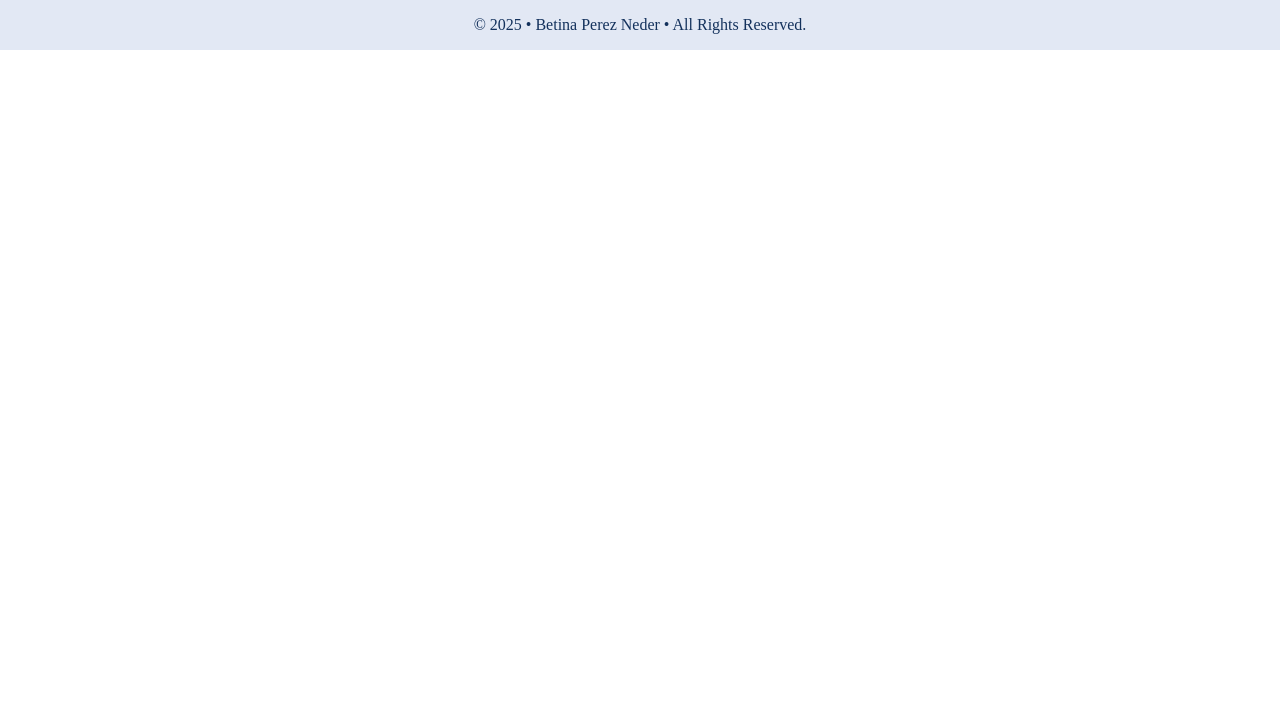
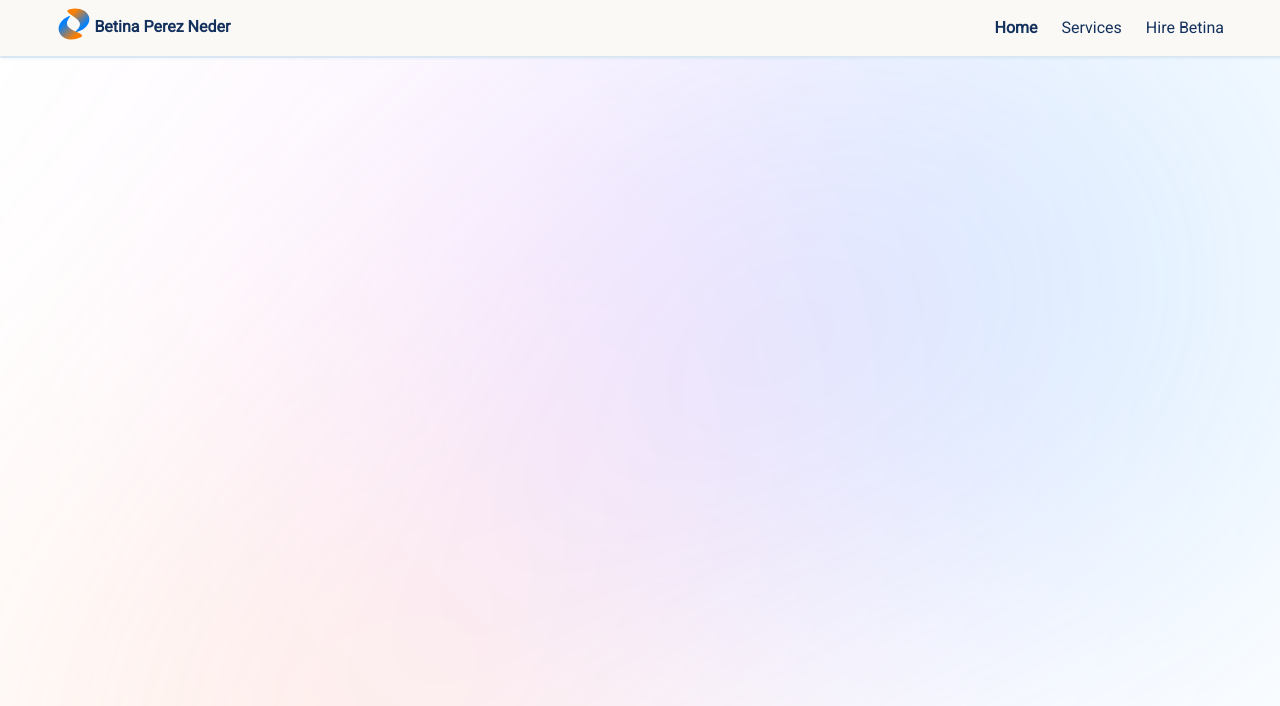
Before and after one commit to betinac/betinaperezneder, a plain HTML site: page index.html in a window 1280 px wide. Drawn offline with Linux system fonts and the light colour scheme.

Commit message:
Add nav bar and bg image

```diff
--- a/betina-qa-portfolio/css/styles.css
+++ b/betina-qa-portfolio/css/styles.css
@@ -1,20 +1,100 @@
 :root {
     --primary-bg: #E2E8F4;
+    --accent: #FC815F;
+    --body-text: #333333;
+    --nav-bg: #FAF9F6;
     --nav-text: #13315C;
+    --nav-shadow: #9DD7EC1A;
+
+    --body-title-font: 'Roboto', Arial, sans-serif;
+
+    --font-default: 16px;
 }
 
 /* ****************************************
    Global Styles
    **************************************** */
-   * {
+* {
     box-sizing: border-box;
     margin: 0;
     padding: 0;
 }
+
+body {
+    font-family: var(--body-title-font);
+    font-size: var(--font-default);
+    background-image: url(/betina-qa-portfolio/assets/images/background-hero.svg);
+    background-repeat: no-repeat;
+    background-size: 100%;
+    color: var(--body-text);
+    line-height: 1.6;
+}
+
+/* ****************************************
+   Top Navigation
+   **************************************** */
+.top-nav {
+    position: fixed;
+    top: 0;
+    width: 100%;
+    background-color: var(--nav-bg);
+    box-shadow: 2px 4px 0 var(--nav-shadow);
+    z-index: 1000;
+}
+
+.nav-container {
+    display: flex;
+    align-items: center;
+    justify-content: space-between;
+    max-width: 1200px;
+    margin: 0 auto;
+    padding: 0.5rem 1rem;
+}
+
+.logo a {
+    text-decoration: none;
+    font-size: 1rem;
+    font-weight: bold;
+    color: var(--nav-text);
+}
+
+.nav-links {
+    list-style: none;
+    display: flex;
+    align-items: center;
+}
+
+.nav-links li {
+    margin-left: 1.5rem;
+}
+
+.nav-links a {
+    text-decoration: none;
+    color: var(--nav-text);
+    font-weight: 500;
+    transition: color 0.3s ease;
+}
+
+.nav-links a:hover {
+    color: var(--accent);
+}
+
+.logo a {
+    display: inline-flex;
+    align-items: end;
+    white-space: nowrap;
+}
+
+.betina-logo {
+    width: 2rem;
+    height: 2rem;
+    margin: 0 0.3rem 0 0.1rem;
+}
+
 /* ****************************************
    Footer Section
    **************************************** */
-   footer {
+footer {
     text-align: center;
     padding: 1rem;
     background-color: var(--primary-bg);
--- a/index.html
+++ b/index.html
@@ -8,6 +8,10 @@
     <meta name="viewport" content="width=device-width, initial-scale=1.0">
     <meta name="description"
         content="Betina Perez Neder is a Senior Lead QA Engineer offering QA consulting services. Functional, Web Accessibility and Automation across browsers and platforms.">
+    <link rel="preload" as="image" href="/betinaperezneder/betina-qa-portfolio/assets/images/background-hero.svg"
+        fetchpriority="high">
+    <link rel="preload" as="image" href="/betinaperezneder/betina-qa-portfolio/assets/images/wave.svg"
+        fetchpriority="high">
     <link rel="canonical" href="https://www.betinaperezneder.com">
     <meta name="author" content="Betina Perez Neder">
     <meta name="robots" content="index,follow">
@@ -24,13 +28,36 @@
 
     <link rel="shortcut icon" href="/betina-qa-portfolio/assets/logos/betina-logo.svg" type="image/svg+xml" sizes="any">
 
+    <!-- Google Fonts: Roboto, Playfair, Lexend and Island Moments -->
+    <link rel="preconnect" href="https://fonts.googleapis.com">
+    <link rel="preconnect" href="https://fonts.gstatic.com" crossorigin>
+    <link rel='preload' as='style'
+        href='https://fonts.googleapis.com/css2?family=Roboto&display=swap'>
+    <link rel="stylesheet"
+        href="https://fonts.googleapis.com/css2?family=Roboto&display=swap">
+
     <link rel="preload" href="/betina-qa-portfolio/css/styles.css" as="style">
     <link rel="stylesheet" href="/betina-qa-portfolio/css/styles.css">
 </head>
 
-<body>
-    <header>
+<body class="light-mode">
+    <header class="top-nav">
+        <div class="nav-container">
+            <div class="logo">
+                <a href="#"> <img src="/betina-qa-portfolio/assets/logos/betina-logo.svg" alt="Betina's logo"
+                        class="betina-logo"> Betina
+                    Perez Neder</a>
+            </div>
 
+            <nav>
+                <ul class="nav-links">
+                    <li><a href="#"><strong>Home</strong></a></li>
+                    <li><a href="#services-section">Services</a></li>
+                    <li><a href="#hire-me-section">Hire Betina</a></li>
+
+                </ul>
+            </nav>
+        </div>
     </header>
 
     <main>
```
Also changed, not shown: betina-qa-portfolio/assets/images/background-hero.svg (added).
